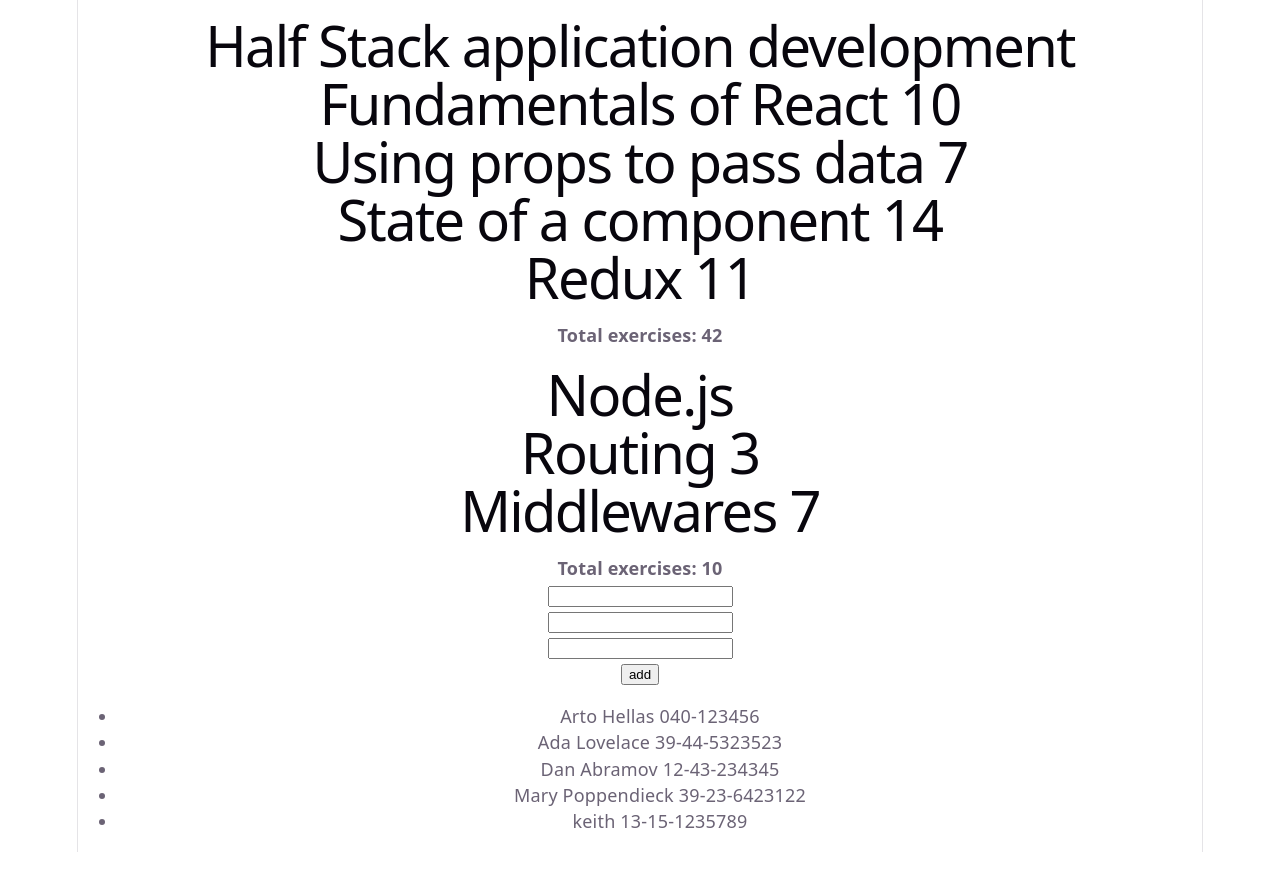
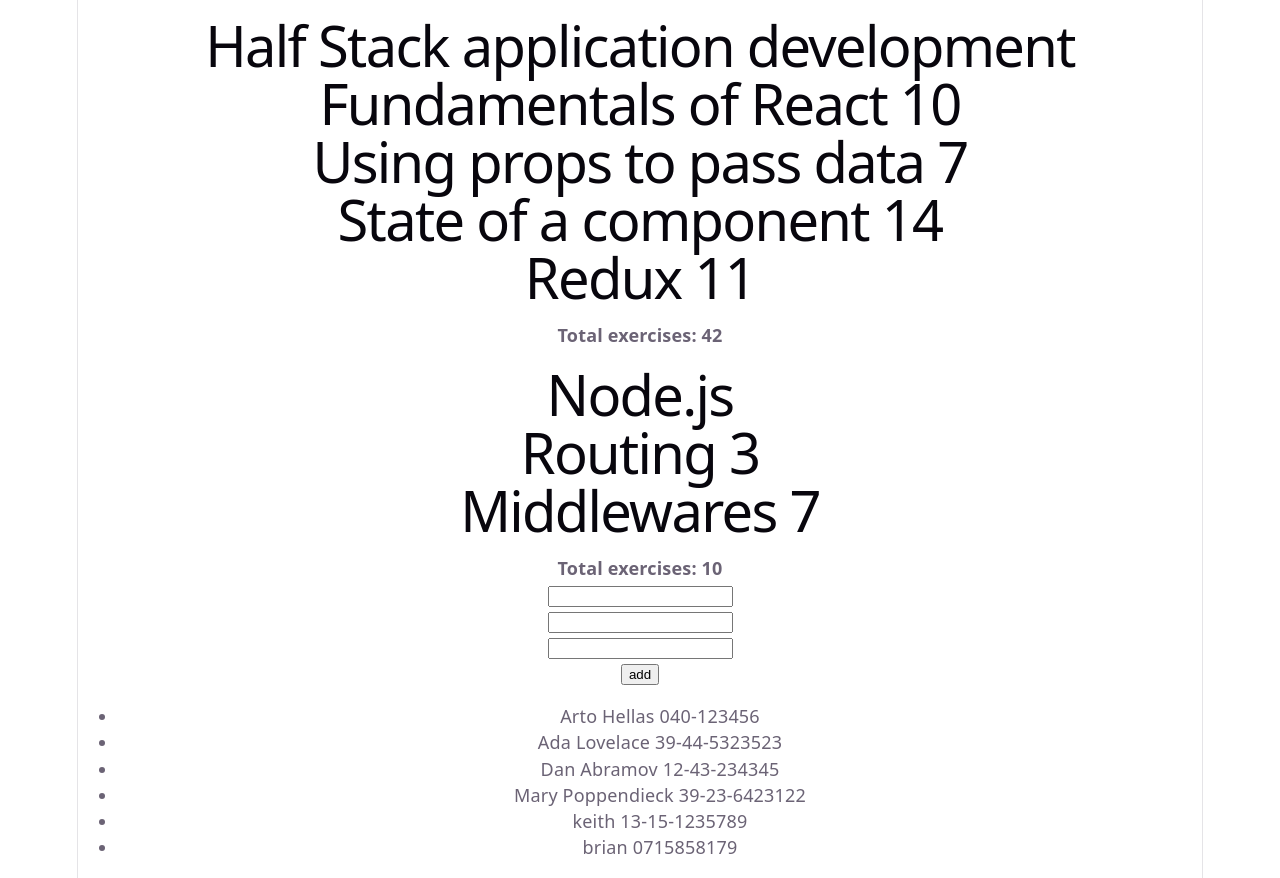
Before and after one commit to G1thub001/Helsinki-fullstack-open, a React (Vite) app in the folder Helsinki-fullstack-open/part2/courseinfo/: page / in a window 1280 px wide. Before the commit the page ends 852 px from the top, so only its background shows below. Built offline with nearby package versions, Linux system fonts and the light colour scheme; data requests are answered from the project's data file.

Commit message:
Complete exercise 2.13

```diff
--- a/Helsinki-fullstack-open/part2/courseinfo/db.json
+++ b/Helsinki-fullstack-open/part2/courseinfo/db.json
@@ -24,6 +24,11 @@
       "name": "keith",
       "number": "13-15-1235789",
       "id": "H2MugSRpz9U"
+    },
+    {
+      "name": "brian",
+      "number": "0715858179",
+      "id": "ei5WMrp1k98"
     }
   ],
   "$schema": "./node_modules/json-server/schema.json"
--- a/Helsinki-fullstack-open/part2/courseinfo/src/App.tsx
+++ b/Helsinki-fullstack-open/part2/courseinfo/src/App.tsx
@@ -4,7 +4,7 @@
 import  Filter from './Filter'
 import PersonForm from './PersonForm'
 import Persons from './Persons'
-import axios from 'axios'
+import personService from './services/persons'
 
 type Person = {
   name: string
@@ -38,11 +38,9 @@
   name: newName,
   number: newNumber
 }
-  axios
-    .post('http://localhost:3001/persons', newPerson)
+  personService.create(newPerson)
     .then(response => {
       setPersons(persons.concat(response.data))
-
       setNewName('')
       setNewNumber('')
 })
@@ -107,8 +105,8 @@
 
 
   useEffect(() => {
-  axios
-    .get('http://localhost:3001/persons')
+  personService
+    .getAll()
     .then(response => {
       setPersons(response.data)
     })
--- /dev/null
+++ b/Helsinki-fullstack-open/part2/courseinfo/src/services/persons.ts
@@ -0,0 +1,18 @@
+import axios from 'axios'
+type NewPerson = {
+    name: string
+    number: string
+}
+const baseUrl= 'http://localhost:3001/persons'
+const getAll = () => {
+
+    return axios.get(baseUrl)
+}
+
+const create = (newObject: NewPerson ) => {
+    return  axios.post(baseUrl, newObject)
+}
+export default {
+    getAll,
+    create
+}
```
